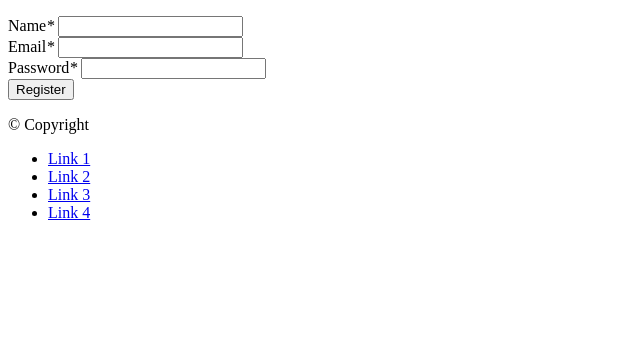
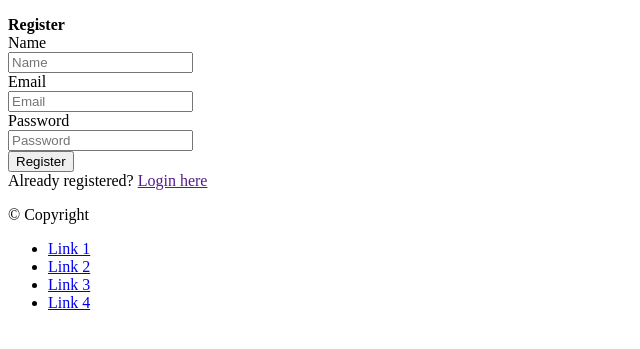
Before and after one commit to jdgilbert6/incubator_mvc_framework, a PHP site: template template/admin/form/admin_register.phtml in a window 1280 px wide. Shown: the part 191-540 px from the top of the page, without its empty margins (0-640 px from the left). Run offline with PHP 8.4, Linux system fonts and the light colour scheme; the template is opened without the code that fills it, so the values that code supplies are empty; some libraries are stand-ins or nearby versions.

Commit message:
Commented out some code and added a new template for a cleaner look

```diff
--- a/template/admin/form/admin_register.phtml
+++ b/template/admin/form/admin_register.phtml
@@ -1,16 +1,56 @@
-<form id="registration" method="POST" action="cms/account/register">
+<!--<form id="registration" method="POST" action="base/account/register">-->
+<!--    <div class="row">-->
+<!--        <label for="name">Name</label><em>*</em>-->
+<!--        <input id="name" type="text" name="name" class="required"/></br>-->
+<!--    </div>-->
+<!--    <div class="row">-->
+<!--        <label for="email">Email</label><em>*</em>-->
+<!--        <input id="email" type="email" name="email" class="required"/></br>-->
+<!--    </div>-->
+<!--    <div class="row">-->
+<!--        <label for="password">Password</label><em>*</em>-->
+<!--        <input id="password" type="password" name="password" class="required"/></br>-->
+<!--    </div>-->
+<!--    <input id="is-active" type="hidden" name="is-active" value="1" />-->
+<!--    <button type="button" class="register-button">Register</button>-->
+<!--</form>-->
+
+<div class="container">
     <div class="row">
-        <label for="name">Name</label><em>*</em>
-        <input id="name" type="text" name="name" class="required"/></br>
+        <div class="col-md-6 col-md-offset-3">
+            <div class="panel panel-default">
+                <div class="panel-heading"> <strong class="">Register</strong>
+                </div>
+                <div class="panel-body">
+                    <form class="form-horizontal" role="form">
+                        <div class="form-group">
+                            <label for="inputName3" class="col-sm-2 control-label">Name</label>
+                            <div class="col-sm-9">
+                                <input type="text" class="form-control" id="inputName3" placeholder="Name" required="">
+                            </div>
+                        </div>
+                        <div class="form-group">
+                            <label for="inputEmail3" class="col-sm-2 control-label">Email</label>
+                            <div class="col-sm-9">
+                                <input type="email" class="form-control" id="inputEmail3" placeholder="Email" required="">
+                            </div>
+                        </div>
+                        <div class="form-group">
+                            <label for="inputPassword3" class="col-sm-2 control-label">Password</label>
+                            <div class="col-sm-9">
+                                <input type="password" class="form-control" id="inputPassword3" placeholder="Password" required="">
+                            </div>
+                        </div>
+                        <div class="form-group last">
+                            <div class="col-sm-9 col-sm-offset-2">
+                                <button type="submit" class="btn btn-success btn-block">Register</button>
+                            </div>
+                        </div>
+                    </form>
+                </div>
+                <div class="panel-footer">Already registered? <a href="<?php echo Bootstrap::getUrl('/admin/admin/login')?>" class="">Login here</a>
+                </div>
+            </div>
+        </div>
     </div>
-    <div class="row">
-        <label for="email">Email</label><em>*</em>
-        <input id="email" type="email" name="email" class="required"/></br>
-    </div>
-    <div class="row">
-        <label for="password">Password</label><em>*</em>
-        <input id="password" type="password" name="password" class="required"/></br>
-    </div>
-    <input id="is-active" type="hidden" name="is-active" value="1" />
-    <button type="button" class="register-button">Register</button>
-</form>
+</div>
```
